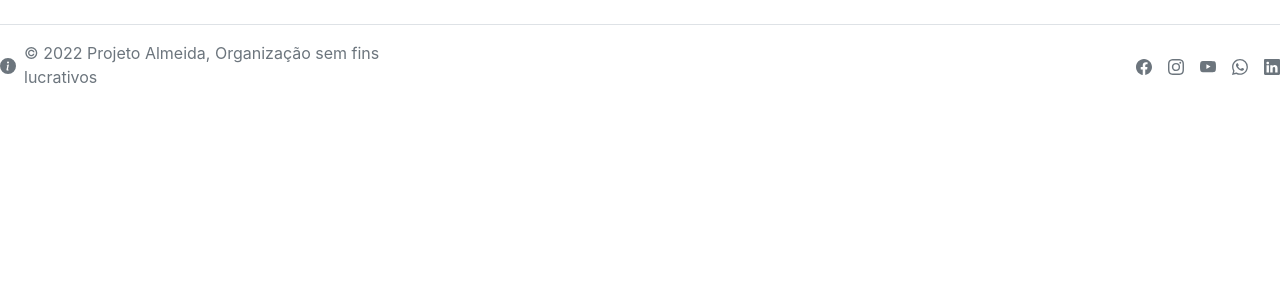
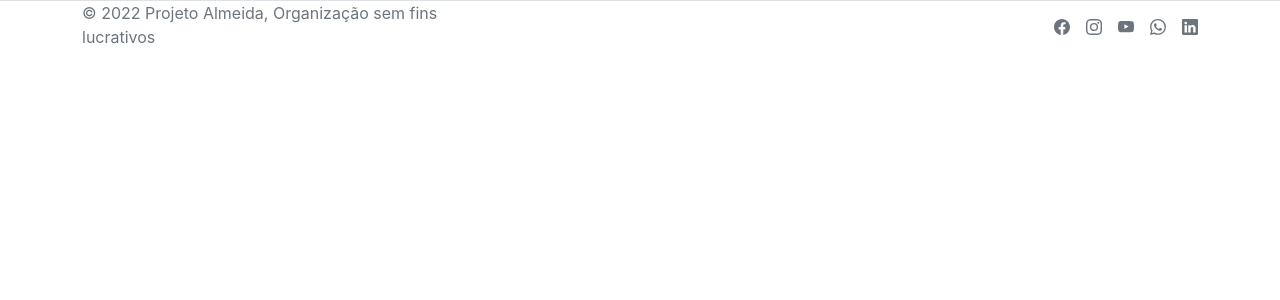
Before and after one commit to israelcena/ong-projeto-almeida, a Next.js app: page /components/Footer in a window 1280 px wide. Shown: the top 300 px of the page. Built offline with nearby package versions, Linux system fonts and the light colour scheme.

Commit message:
fix spacing

```diff
--- a/pages/components/Footer.jsx
+++ b/pages/components/Footer.jsx
@@ -8,13 +8,9 @@ import { BsLinkedin } from "react-icons/bs";
 
 export default function Footer() {
 	return (
-		<footer className="d-flex flex-wrap justify-content-between align-items-center py-3 my-4 border-top">
+		<footer className="pb-3 mb-4 border-top">
+			<div className="container d-flex flex-wrap justify-content-between align-items-center">
 				<div className="col-md-4 d-flex align-items-center">
-				<Link href="/">
-					<a className="mb-3 me-2 mb-md-0 text-muted text-decoration-none lh-1">
-						<BsInfoCircleFill />
-					</a>
-				</Link>
 					<span className="mb-3 mb-md-0 text-muted">
 						© 2022 Projeto Almeida, Organização sem fins lucrativos
 					</span>
@@ -57,6 +53,7 @@ export default function Footer() {
 						</Link>
 					</li>
 				</ul>
+			</div>
 		</footer>
 	);
 }
```
Lines whose indentation alone changed are shown as unchanged.
